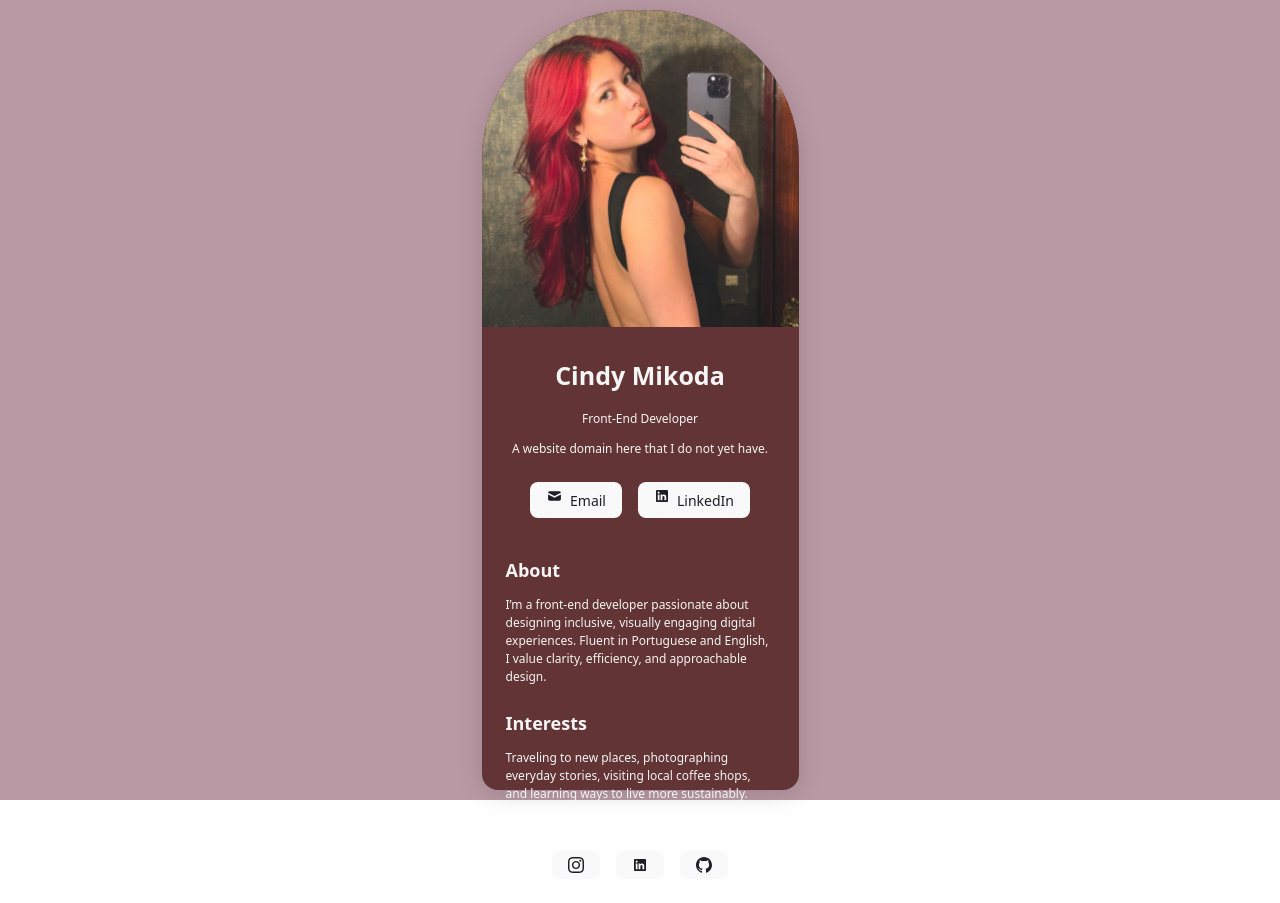
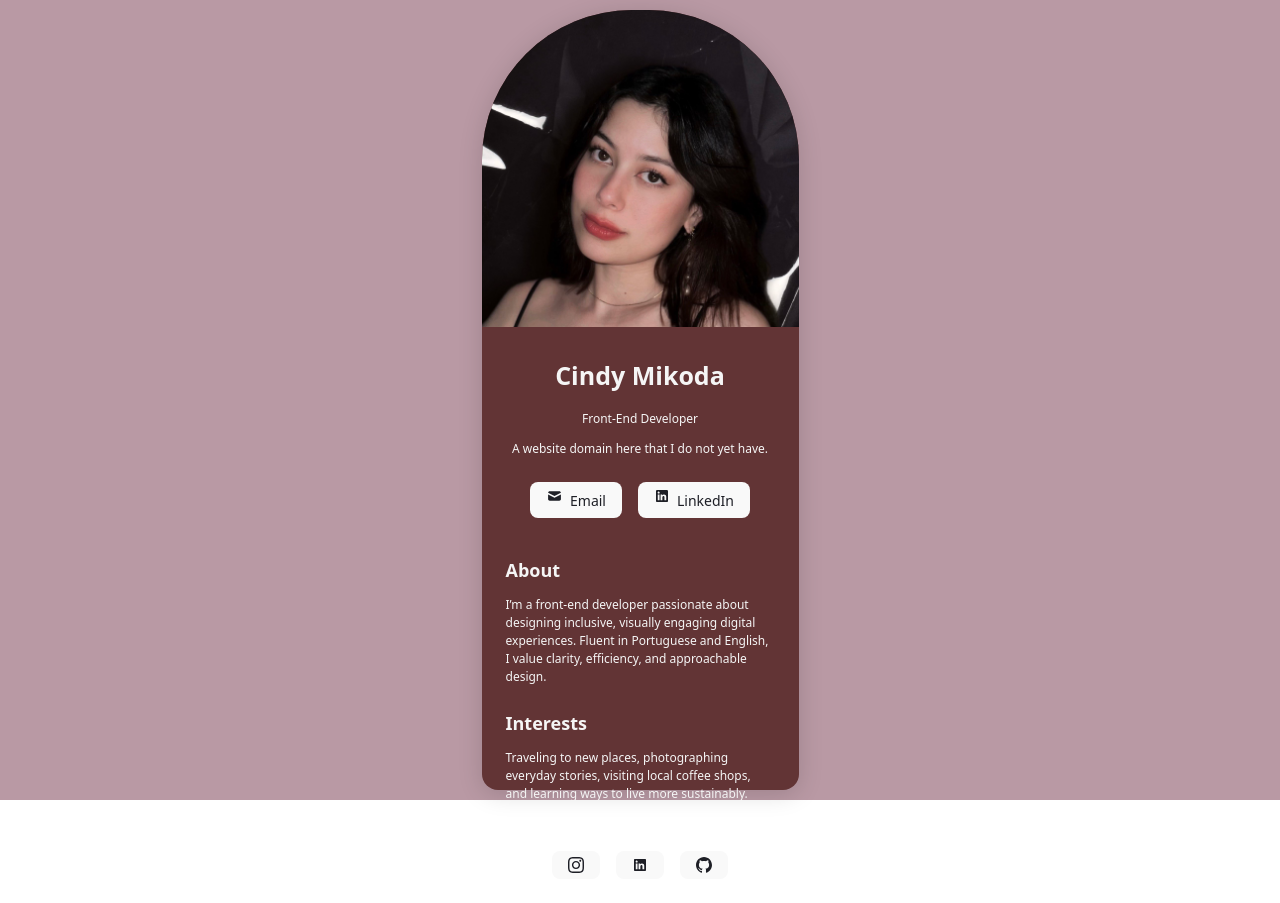
Before and after one commit to cindymikoda/Mikoda, a React (Vite) app: page / in a window 1280 px wide. Built offline with nearby package versions, Linux system fonts and the light colour scheme.

Commit message:
Changed picture

```diff
--- a/src/components/Info.jsx
+++ b/src/components/Info.jsx
@@ -1,7 +1,7 @@
 export default function Info() {
   return (
     <section className="info">
-      <img src="selfie.png" alt="Cindy Mikoda" />
+      <img src="profilepic.jpg" alt="Cindy Mikoda" />
       <h1>Cindy Mikoda</h1>
       <p>Front-End Developer</p>
       <p>A website domain here that I do not yet have.</p>
```
Also changed, not shown: public/profilepic.jpg (added).
